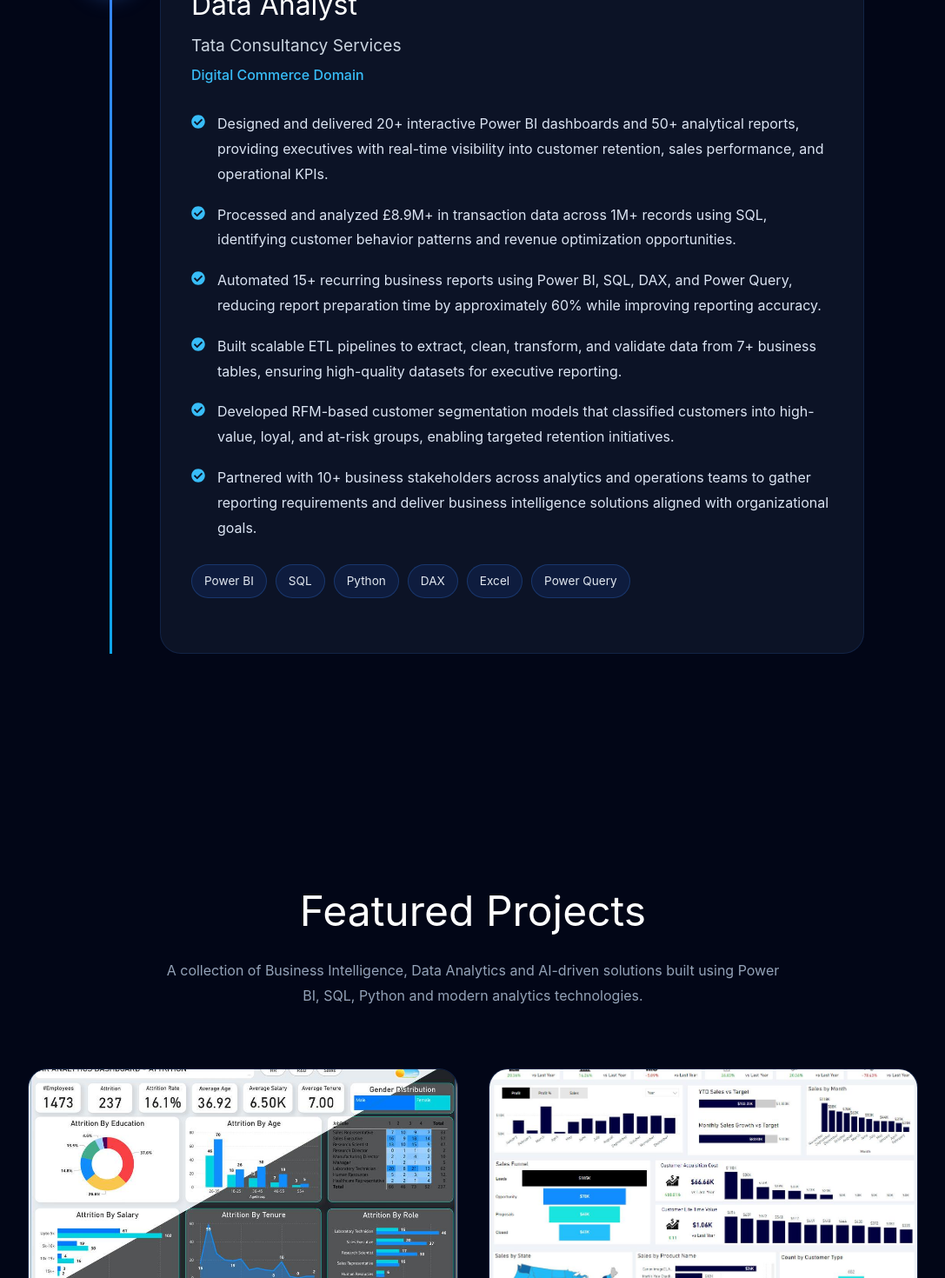
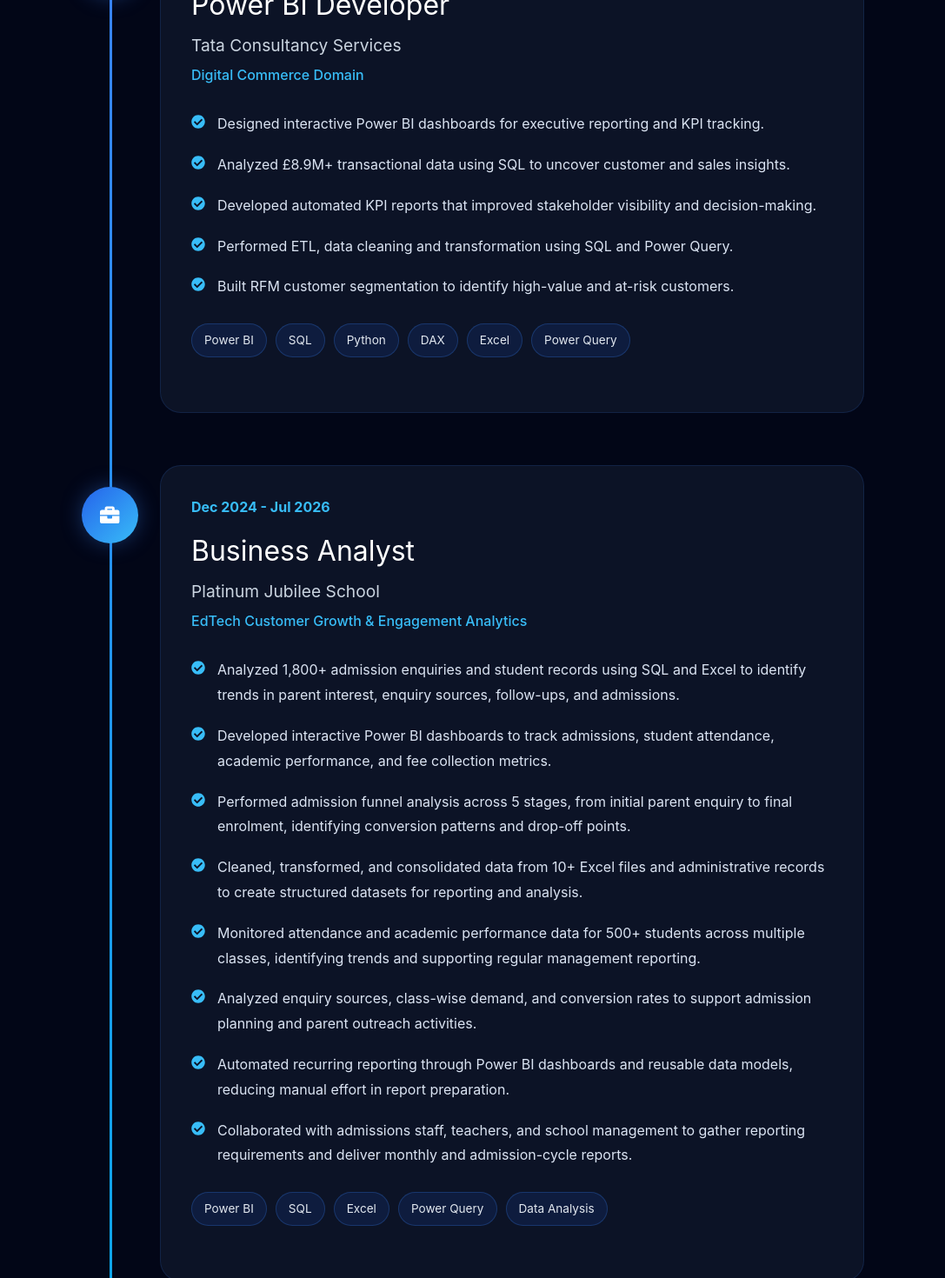
Before and after one commit to AyasPathan007/data-analyst-portfolio, a React (Vite) app: page / in a window 1280 px wide. Shown: the part 3840-5310 px from the top of the page at 87% size, without its empty margins (96-1183 px from the left). Built offline with nearby package versions, Linux system fonts and the light colour scheme.

Commit message:
Add Platinum Jubilee School experience

```diff
--- a/src/data/experience.js
+++ b/src/data/experience.js
@@ -1,17 +1,16 @@
-const experience = [
+const experiences = [
   {
     year: "2023 - 2026",
-    role: "Data Analyst",
+    role: "Power BI Developer",
     company: "Tata Consultancy Services",
     domain: "Digital Commerce Domain",
 
     achievements: [
-      "Designed and delivered 20+ interactive Power BI dashboards and 50+ analytical reports, providing executives with real-time visibility into customer retention, sales performance, and operational KPIs.",
-      "Processed and analyzed £8.9M+ in transaction data across 1M+ records using SQL, identifying customer behavior patterns and revenue optimization opportunities.",
-      "Automated 15+ recurring business reports using Power BI, SQL, DAX, and Power Query, reducing report preparation time by approximately 60% while improving reporting accuracy.",
-      "Built scalable ETL pipelines to extract, clean, transform, and validate data from 7+ business tables, ensuring high-quality datasets for executive reporting.",
-      "Developed RFM-based customer segmentation models that classified customers into high-value, loyal, and at-risk groups, enabling targeted retention initiatives.",
-      "Partnered with 10+ business stakeholders across analytics and operations teams to gather reporting requirements and deliver business intelligence solutions aligned with organizational goals."
+      "Designed interactive Power BI dashboards for executive reporting and KPI tracking.",
+      "Analyzed £8.9M+ transactional data using SQL to uncover customer and sales insights.",
+      "Developed automated KPI reports that improved stakeholder visibility and decision-making.",
+      "Performed ETL, data cleaning and transformation using SQL and Power Query.",
+      "Built RFM customer segmentation to identify high-value and at-risk customers.",
     ],
 
     technologies: [
@@ -20,9 +19,35 @@
       "Python",
       "DAX",
       "Excel",
-      "Power Query"
-    ]
-  }
+      "Power Query",
+    ],
+  },
+
+  {
+    year: "Dec 2024 - Jul 2026",
+    role: "Business Analyst",
+    company: "Platinum Jubilee School",
+    domain: "EdTech Customer Growth & Engagement Analytics",
+
+    achievements: [
+      "Analyzed 1,800+ admission enquiries and student records using SQL and Excel to identify trends in parent interest, enquiry sources, follow-ups, and admissions.",
+      "Developed interactive Power BI dashboards to track admissions, student attendance, academic performance, and fee collection metrics.",
+      "Performed admission funnel analysis across 5 stages, from initial parent enquiry to final enrolment, identifying conversion patterns and drop-off points.",
+      "Cleaned, transformed, and consolidated data from 10+ Excel files and administrative records to create structured datasets for reporting and analysis.",
+      "Monitored attendance and academic performance data for 500+ students across multiple classes, identifying trends and supporting regular management reporting.",
+      "Analyzed enquiry sources, class-wise demand, and conversion rates to support admission planning and parent outreach activities.",
+      "Automated recurring reporting through Power BI dashboards and reusable data models, reducing manual effort in report preparation.",
+      "Collaborated with admissions staff, teachers, and school management to gather reporting requirements and deliver monthly and admission-cycle reports.",
+    ],
+
+    technologies: [
+      "Power BI",
+      "SQL",
+      "Excel",
+      "Power Query",
+      "Data Analysis",
+    ],
+  },
 ];
 
-export default experience;
+export default experiences;
```
